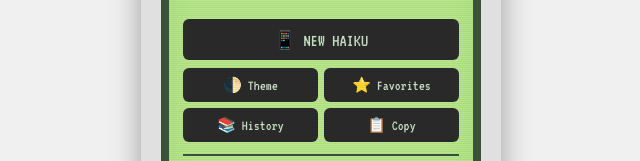
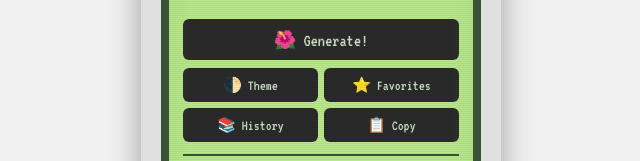
Before and after one commit to takeourcarsnow/inhaiku.lt, a website: page public/index.html in a window 1280 px wide. Shown: the part 471-632 px from the top of the page, 319-959 px from the left. Drawn offline with Linux system fonts and the light colour scheme.

Commit message:
Update index.html

```diff
--- a/public/index.html
+++ b/public/index.html
@@ -73,7 +73,7 @@
       </div>
 
       <div class="button-container">
-        <button data-action="new-haiku" class="main-button">📱 NEW HAIKU</button>
+        <button data-action="new-haiku" class="main-button">🌺 Generate!</button>
 
         <div class="social-buttons">
           <button data-action="toggle-theme" class="social-button theme">🌓 Theme</button>
```
